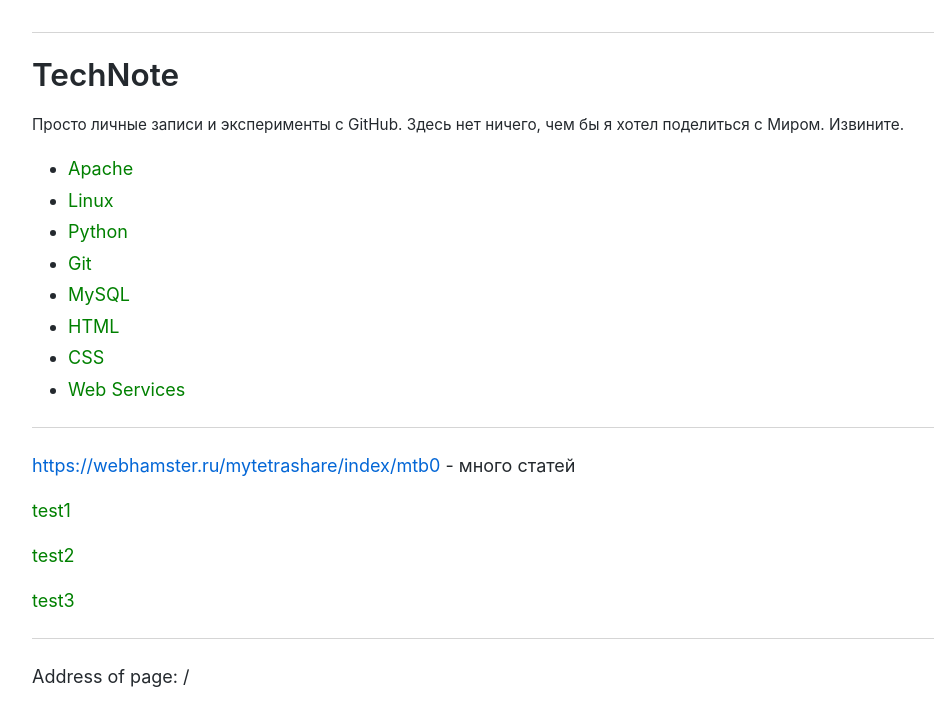
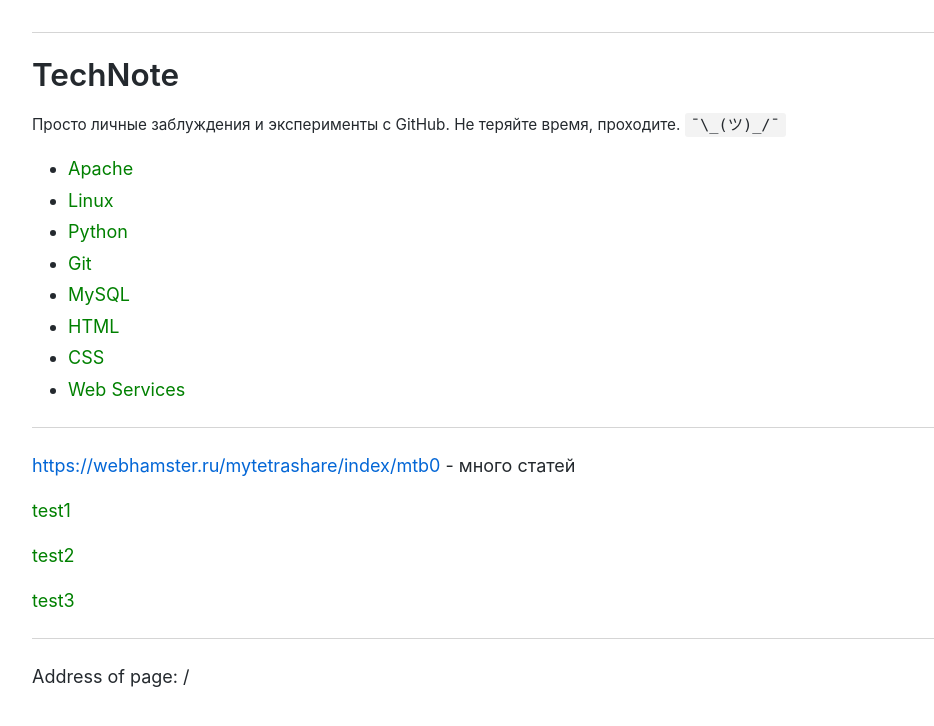
Before and after one commit to olexsyn/ITNote, a Jekyll site: the page built from index.md, in a window 1280 px wide. Shown: the top 726 px of the page, without its empty margins (118-1052 px from the left). Built offline with Jekyll 4.4.1, drawn with Linux system fonts in a browser that asks for light colours; our own code applies the rules of GitHub Pages for plain Markdown files.

Commit message:
Update index.md

```diff
--- a/index.md
+++ b/index.md
@@ -1,6 +1,6 @@
 ## TechNote
 
-<small>Просто личные записи и эксперименты с GitHub. Здесь нет ничего, чем бы я хотел поделиться с Миром. Извините.</small>
+<small>Просто личные заблуждения и эксперименты с GitHub. Не теряйте время, проходите. `¯\_(ツ)_/¯`</small>
 
 * [Apache](apache)
 * [Linux](linux)
```
